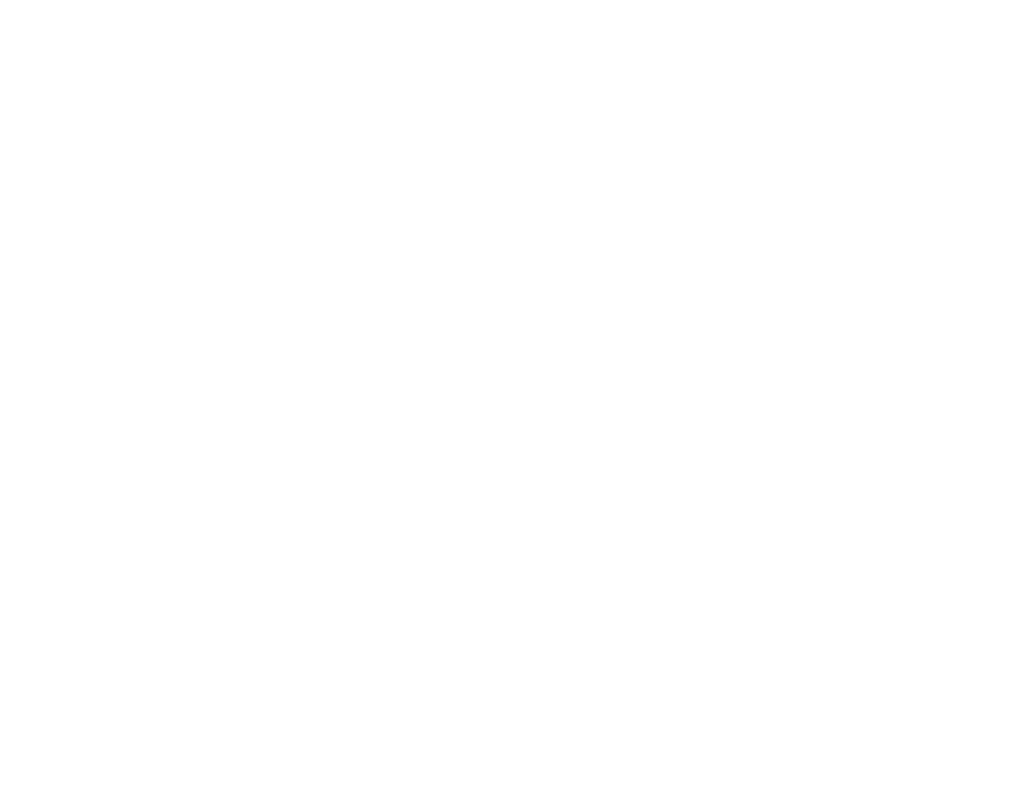
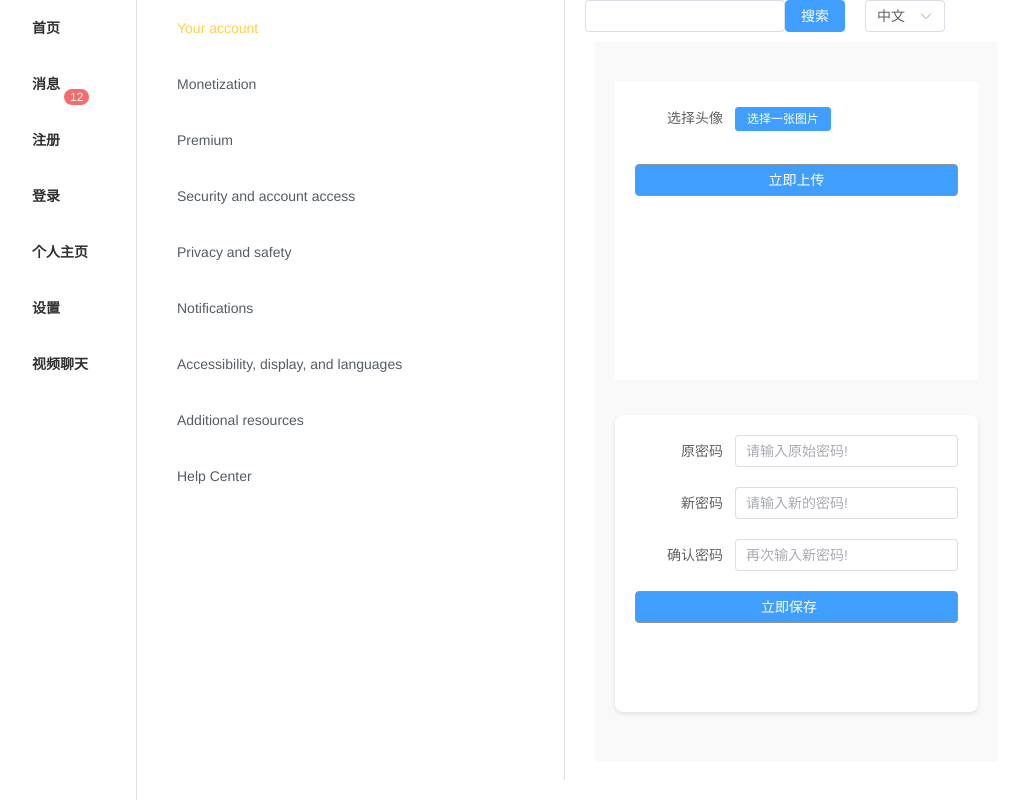
Before and after one commit to Decken033/community, a Vue app: page /settings in a window 1280 px wide. Before the commit this address had no page. Shown: the whole page, without its empty margins (183-1193 px from the left). Built offline with nearby package versions, Linux system fonts and the light colour scheme.

Commit message:
修改settings

```diff
--- /dev/null
+++ b/src/css/views/Settings.css
@@ -0,0 +1,231 @@
+
+.topsidebar {
+    width: 80%;
+    height: auto;
+}
+
+.el-header {
+    background-color: #f0f0f0;
+}
+
+.el-container {
+    background-color: white;
+    width: 100%;
+    height: 100%;
+    overflow: hidden;
+}
+
+.search-bar {
+    height: 10%;
+    margin-right: auto;
+}
+
+.el-main {
+//background-color: rgb(244, 247, 236);
+    background-color: white;
+    padding-top: 0px;
+    width: 35%;
+    height: 100%;
+//transform: translateX(-30%)；
+}
+
+.el-main::-webkit-scrollbar {
+    display: none; /* 对 Chrome, Safari 有效 */
+}
+
+.el-menu {
+    width: 40%;
+    margin-left: auto; /* 自动推到右侧 */
+}
+
+.el-menu-item:hover {
+    background-color: white;
+}
+
+.leftsidebar {
+    display: flex;
+    width: 25%;
+    height: 100%;
+//transform: translateX(10%);
+}
+
+.rightsidebar {
+    display: flex;
+    width: 40%;
+    height: 100%;
+    min-height: 900vh;
+    overflow: hidden;
+}
+
+.el-menu-demo {
+    display: flex;
+//justify-content: space-between;
+//align-items: center;
+    flex-direction: column;
+    width: 30%;
+    margin: 0;
+    padding: 0;
+    transform: translateX(0);
+}
+
+.el-tabs {
+    width: 300px;
+    max-width: 100%;
+
+    margin-top: auto;
+    margin-bottom: auto;
+
+    padding-top: 0;
+    padding: 0px;
+    height: auto;
+}
+
+
+.post-item {
+    display: flex;
+    align-items: center;
+    margin-bottom: 20px;
+}
+
+.post-content {
+    margin-left: 10px;
+}
+
+.post-title {
+    font-weight: bold;
+    font-size: 1.2em;
+}
+
+.post-meta {
+    display: flex;
+    justify-content: space-between;
+    margin-top: 5px;
+}
+
+.post-stats {
+    display: flex;
+    gap: 10px;
+}
+
+.float-right {
+    float: right;
+}
+
+.redirection:hover {
+    background: white;
+}
+
+.tabs{
+    background: white;
+}
+
+.page{
+    background: white;
+}
+
+.selectbar{
+    margin-left: 20px;
+    width: 80px;
+}
+
+.main-container {
+    margin: 10px;
+    padding: 20px;
+    background-color: #f9f9f9;
+    flex-direction: column;
+    width: 100%;
+    height: 100%;
+}
+
+.main-container h6 {
+    font-size: 18px;
+    margin-bottom: 20px;
+    color: #409eff;
+}
+
+.main-form1{
+    background-color: #fff;
+    padding: 20px;
+    /*border-radius: 8px;*/
+    /*box-shadow: 0 2px 4px rgba(0, 0, 0, 0.1);*/
+    /*margin-bottom: 30px;*/
+    width: 100%;
+    height: 50%;
+    margin-top: 20px;
+    display: block;
+
+}
+
+.main-form3 {
+    background-color: #fff;
+    padding: 20px;
+    border-radius: 8px;
+    box-shadow: 0 2px 4px rgba(0, 0, 0, 0.1);
+    margin-bottom: 30px;
+    witdth: 100%;
+    height: 50%;
+    display: block;
+    margin-top: 35px;
+}
+
+.main-form1 .el-form-item__label,
+.main-form2 .el-form-item__label,
+.main-form3 .el-form-item__label {
+    color: #333;
+    font-weight: bold;
+}
+
+.main-form1 .el-button,
+.main-form2 .el-button,
+.main-form3 .el-button {
+    width: 100%;
+    background-color: #409eff;
+    color: white;
+}
+
+.main-form1 .el-button:hover,
+.main-form2 .el-button:hover,
+.main-form3 .el-button:hover {
+    background-color: #66b1ff;
+}
+
+.upload-demo .el-upload {
+    display: block;
+    width: 100%;
+    text-align: center;
+    margin-bottom: 20px;
+}
+
+.upload-demo .el-button {
+    margin: 0 auto;
+}
+
+.el-input {
+    width: 100%;
+}
+
+.el-form-item {
+    margin-bottom: 20px;
+}
+
+.el-menu-vertical-demo{
+    width: 100%;
+    height: 100%;
+    text-align: left;
+    color: white;
+}
+
+.account-menu{
+    width: 100%;
+    height: 100%;
+    text-align: left;
+    color: white;
+}
+
+.el-sub-menu{
+    width: 100%;
+    height: 100%;
+    text-align: left;
+    color: white;
+    magin-top: 40px;
+}
--- a/src/router/index.ts
+++ b/src/router/index.ts
@@ -55,6 +55,11 @@
       name:'search',
       component: () => import('@/views/search/Search.vue')
     },
+    {
+      path:'/settings',
+      name:'settings',
+        component: () => import('@/views/settings/Settings.vue')
+    }
   ]
 });
 
--- a/src/views/settings/Settings.vue
+++ b/src/views/settings/Settings.vue
@@ -1,231 +1,265 @@
+<script setup lang="ts">
+import {
+  searchQuery,
+  orderMode,
+  page,
+  paginatedItems,
+  handlePageChange,
+  handleTabClick,
+  search,
+} from '@/js/global.ts';
+
+import {ref} from 'vue';
+import {useCommonTranslations} from '@/lang/i18nhelper';
+import {useI18n} from 'vue-i18n';
+import postbox from "@/views/PostBox/Postbox.vue"
+import { ElIcon, ElButton, ElMenu, ElMenuItem, ElContainer, ElHeader, ElMain } from 'element-plus'
+import { User, Key, Download, Close } from '@element-plus/icons-vue'
+
+const translations = useCommonTranslations();
+const {t, locale} = useI18n({useScope: "global"});
+const selectedLanguage = ref('zh')
+const changeLanguage = () => {
+  locale.value = selectedLanguage.value
+}
+
+//main
+const activeIndex = ref('1');
+const searchQuery = ref('');
+const password = ref({
+  oldPassword: '',
+  newPassword: '',
+  confirmPassword: ''
+});
+
+const goToPage = (path) => {
+  window.location.href = path;
+};
+
+const search = () => {
+  console.log(`Searching for: ${searchQuery.value}`);
+  // Add search logic here
+};
+
+const uploadLocal = () => {
+  ElMessage.success('头像已上传至本地');
+};
+
+const uploadQiniu = () => {
+  ElMessage.success('头像已上传至七牛云');
+};
+
+const changePassword = () => {
+  if (password.value.newPassword !== password.value.confirmPassword) {
+    ElMessage.error('两次输入的密码不一致!');
+    return;
+  }
+  ElMessage.success('密码已修改');
+};
+
+const handlePreview = (file) => {
+  console.log(file);
+};
+
+const handleRemove = (file) => {
+  console.log(file);
+};
+
+const beforeAvatarUpload = (file) => {
+  const isJPG = file.type === 'image/jpeg';
+  const isLt2M = file.size / 1024 / 1024 < 2;
+
+  if (!isJPG) {
+    ElMessage.error('上传头像图片只能是 JPG 格式!');
+  }
+  if (!isLt2M) {
+    ElMessage.error('上传头像图片大小不能超过 2MB!');
+  }
+  return isJPG && isLt2M;
+};
+
+const uploadData = {
+  token: 'your-upload-token',
+  key: 'your-file-key'
+};
+
+// account-menu
+const showAccountInfo = () => {
+  console.log('Account info clicked')
+}
+
+const downloadData = () => {
+  console.log('Download data clicked')
+}
+
+const deactivateAccount = () => {
+  console.log('Deactivate account clicked')
+}
+
+
+</script>
+
 <template>
   <el-container>
-      <!-- 头部 -->
-      <el-header>
-        <el-menu class="el-menu-demo" mode="horizontal">
+    <el-aside class="leftsidebar">
+      <el-menu type="flex">
         <!-- 首页 -->
         <el-menu-item index="1">
-            <router-link to="/">{{ translations.home }}</router-link>
+          <!--         <router-link to="/">{{ translations.home }}</router-link>-->
+          <a href="/" class="redirection" style="font-weight: bold">{{ translations.home }}</a>
         </el-menu-item>
 
         <!-- 消息 -->
         <el-menu-item index="2">
-            <router-link to="/letter">{{ translations.news }}</router-link>
-            <el-badge :value="12" class="item" />
+          <!--         <router-link to="/letter">{{ translations.news }}</router-link>-->
+          <a href="/letter" class="redirection" style="font-weight: bold">{{ translations.news }}</a>
+          <el-badge :value="12" class="item"/>
+        </el-menu-item>
+
+        <!-- 注册 -->
+        <el-menu-item index="3">
+          <!--         <router-link to="/register">{{ translations.register }}</router-link>-->
+          <a href="/register" class="redirection" style="font-weight: bold">{{ translations.register }}</a>
+        </el-menu-item>
+
+        <!-- 登录 -->
+        <el-menu-item index="4">
+          <!--         <router-link to="/login">{{ translations.login }}</router-link>-->
+          <a href="/login" class="redirection" style="font-weight: bold">{{ translations.login }}</a>
         </el-menu-item>
 
         <!-- 个人主页 -->
         <el-menu-item index="5">
-            <router-link to="/profile">{{ translations.profile }}</router-link>
+          <!--         <router-link to="/profile">{{ translations.profile }}</router-link>-->
+          <a href="/profile" class="redirection" style="font-weight: bold">{{ translations.profile }}</a>
+        </el-menu-item>
+
+        <!-- 账号设置 -->
+        <el-menu-item index="6">
+          <!--         <router-link to="/settings">{{ translations.settings }}</router-link>-->
+          <a href="/settings" class="redirection" style="font-weight: bold">{{ translations.settings }}</a>
         </el-menu-item>
 
         <!-- 视频聊天 -->
         <el-menu-item index="7">
-            <router-link to="/settings">视频聊天</router-link>
+          <!--         <router-link to="/settings">视频聊天</router-link>-->
+          <a href="/" class="redirection" style="font-weight: bold">视频聊天</a>
         </el-menu-item>
 
-          <!-- 发布按钮 -->
-          <el-menu-item index="9">
-            <el-button type="primary" class="float-right" @click="openPublishModal">
-              {{ translations.publish }}
-            </el-button>
-          </el-menu-item>
+      </el-menu>
 
-          <!-- 语言选择 -->
-          <el-menu-item index="10">
-            <el-select v-model="selectedLanguage" @change="changeLanguage" placeholder="Select Language">
+    </el-aside>
+
+    <!-- 内容 -->
+    <el-main>
+
+
+      <el-menu
+          default-active="1"
+          class="el-menu-vertical-demo"
+          background-color="#fff"
+          text-color="#545c64"
+          active-text-color="#ffd04b">
+        <el-menu-item index="1">Your account</el-menu-item>
+        <el-menu-item index="2">Monetization</el-menu-item>
+        <el-menu-item index="3">Premium</el-menu-item>
+        <el-menu-item index="4">Security and account access</el-menu-item>
+        <el-menu-item index="5">Privacy and safety</el-menu-item>
+        <el-menu-item index="6">Notifications</el-menu-item>
+        <el-menu-item index="7">Accessibility, display, and languages</el-menu-item>
+        <el-menu-item index="8">Additional resources</el-menu-item>
+        <el-menu-item index="9">Help Center</el-menu-item>
+      </el-menu>
+
+    </el-main>
+
+
+    <el-aside class="rightsidebar">
+      <div class="search-bar">
+        <el-input v-model="searchQuery" @keyup.enter="search" style="width: 200px;"/>
+        <el-button @click="search" type="primary">{{ translations.search }}</el-button>
+        <!--      <p>当前搜索关键字: {{ searchQuery }}</p> 应该改为placeholder-->
+
+        <el-select v-model="selectedLanguage" @change="changeLanguage" placeholder="Select Language" class="selectbar">
           <el-option label="English" value="en"></el-option>
           <el-option label="中文" value="zh"></el-option>
           <el-option label="Español" value="sp"></el-option>
         </el-select>
-          </el-menu-item>
-        </el-menu>
-      </el-header>
 
-      <!-- 内容 -->
-      <el-main>
-        <el-container class="p-5 mt-3 mb-3">
+
+<!--        <el-menu class="account-menu">-->
+<!--          <el-menu-item>-->
+<!--            <el-icon><el-icon-user /></el-icon>-->
+<!--            <span>Account information</span>-->
+<!--            <el-button type="text" @click="showAccountInfo">See your account information like your phone number and email address.</el-button>-->
+<!--          </el-menu-item>-->
+<!--          <el-menu-item>-->
+<!--            <el-icon><el-icon-key /></el-icon>-->
+<!--            <span>Change your password</span>-->
+<!--            <el-button type="text" @click="changePassword">Change your password at any time.</el-button>-->
+<!--          </el-menu-item>-->
+<!--          <el-menu-item>-->
+<!--            <el-icon><el-icon-download /></el-icon>-->
+<!--            <span>Download an archive of your data</span>-->
+<!--            <el-button type="text" @click="downloadData">Get insights into the type of information stored for your account.</el-button>-->
+<!--          </el-menu-item>-->
+<!--          <el-menu-item>-->
+<!--            <el-icon><el-icon-close /></el-icon>-->
+<!--            <span>Deactivate your account</span>-->
+<!--            <el-button type="text" @click="deactivateAccount">Find out how you can deactivate your account.</el-button>-->
+<!--          </el-menu-item>-->
+<!--        </el-menu>-->
+
+
+
+              <el-container class="main-container">
                 <!-- 上传头像 -->
-          <el-card>
-            <h6 class="text-left text-info border-bottom pb-2">上传头像</h6>
+        <!--        <h6 class="text-left text-info border-bottom pb-2">上传头像</h6>-->
+
                 <!-- 上传到本地 -->
-            <el-form :model="formData" ref="uploadForm" @submit.prevent="submitLocalForm">
-              <el-form-item label="选择头像" prop="headerImage">
+                <el-form class="main-form1" @submit.prevent="uploadLocal">
+                  <el-form-item label="选择头像" label-width="100px">
                     <el-upload
                         class="upload-demo"
-                  action=""
-                  :http-request="handleLocalUpload"
-                  :on-success="handleUploadSuccess"
-                  :on-error="handleUploadError"
-                  accept="image/*"
-                  :file-list="fileList"
+                        action="/user/upload"
+                        :on-preview="handlePreview"
+                        :on-remove="handleRemove"
+                        :before-upload="beforeAvatarUpload"
                     >
-                  <el-button slot="trigger" size="small" type="primary">选取文件</el-button>
-                  <div slot="tip" class="el-upload__tip">只能上传jpg/png文件，且不超过500kb</div>
+                      <el-button size="small" type="primary">选择一张图片</el-button>
                     </el-upload>
                   </el-form-item>
                   <el-form-item>
-                <el-button type="primary" native-type="submit">立即上传</el-button>
+                    <el-button type="info" native-type="submit">立即上传</el-button>
                   </el-form-item>
                 </el-form>
 
+
                 <!-- 修改密码 -->
-            <h6 class="text-left text-info border-bottom pb-2 mt-5">修改密码</h6>
-            <el-form :model="passwordData" ref="passwordForm" @submit.prevent="submitPasswordForm">
-              <el-form-item label="原密码" prop="oldPassword">
-                <el-input
-                  type="password"
-                  v-model="passwordData.oldPassword"
-                  placeholder="请输入原始密码!"
-                ></el-input>
+
+                <el-form class="main-form3" @submit.prevent="changePassword">
+                  <el-form-item label="原密码" label-width="100px">
+                    <el-input v-model="password.oldPassword" type="password" placeholder="请输入原始密码!" required></el-input>
                   </el-form-item>
-              <el-form-item label="新密码" prop="newPassword">
-                <el-input
-                  type="password"
-                  v-model="passwordData.newPassword"
-                  placeholder="请输入新的密码!"
-                ></el-input>
+                  <el-form-item label="新密码" label-width="100px">
+                    <el-input v-model="password.newPassword" type="password" placeholder="请输入新的密码!" required></el-input>
                   </el-form-item>
-              <el-form-item label="确认密码" prop="confirmPassword">
-                <el-input
-                  type="password"
-                  v-model="passwordData.confirmPassword"
-                  placeholder="再次输入新密码!"
-                ></el-input>
+                  <el-form-item label="确认密码" label-width="100px">
+                    <el-input v-model="password.confirmPassword" type="password" placeholder="再次输入新密码!" required></el-input>
                   </el-form-item>
                   <el-form-item>
-                <el-button type="primary" native-type="submit">立即保存</el-button>
+                    <el-button type="info" class="el-sub-menu" native-type="submit">立即保存</el-button>
                   </el-form-item>
                 </el-form>
-          </el-card>
               </el-container>
-      </el-main>
+
+      </div>
+
+
+    </el-aside>
   </el-container>
 </template>
 
-<script>
-import { ref, reactive } from 'vue';
-import { ElMessage } from 'element-plus';
-import { useRoute } from 'vue-router';
-import axios from 'axios';
-import { useCommonTranslations } from '@/lang/i18nhelper';
-import { useI18n } from 'vue-i18n';
-
-
-export default {
-    setup() {
-        const activeIndex = ref('1');
-
-        const formData = reactive({
-            headerImage: '',
-        });
-
-        const fileList = ref([]);
-
-        const handleSelect = (key) => {
-            console.log(`Selected: ${key}`);
-        };
-
-        const handleLocalUpload = (file) => {
-            // Handle file upload logic
-            console.log(file);
-        };
-
-        const handleUploadSuccess = (response, file) => {
-            ElMessage.success('上传成功');
-            console.log(response, file);
-        };
-
-        const handleUploadError = (err) => {
-            ElMessage.error('上传失败');
-            console.log(err);
-        };
-
-        const submitLocalForm = () => {
-            console.log('Submitting local form');
-        };
-
-        const passwordData = reactive({
-            oldPassword: '',
-            newPassword: '',
-            confirmPassword: '',
-        });
-
-        const submitPasswordForm = () => {
-            console.log('Submitting password form');
-            if (passwordData.newPassword !== passwordData.confirmPassword) {
-                ElMessage.error('两次输入的密码不一致!');
-                return;
-            }
-            // Add form submission logic here
-        };
-
-        const translations = useCommonTranslations();
-
-		const { t, locale } = useI18n({ useScope: "global" });
-		const selectedLanguage = ref('zh');
-		const changeLanguage = () => {
-			locale.value = selectedLanguage.value;
-		};
-
-		const searchQuery = ref('');
-		const search = () => {
-			console.log('Search query:', searchQuery.value);
-		};
-
-        return {
-            activeIndex,
-            formData,
-            fileList,
-            passwordData,
-            handleSelect,
-            handleLocalUpload,
-            handleUploadSuccess,
-            handleUploadError,
-            submitLocalForm,
-            submitPasswordForm,
-            translations,
-            t,
-            locale,
-            selectedLanguage,
-            changeLanguage,
-            searchQuery,
-            search,
-
-        };
-    },
-};
-</script>
-
-<style >
-.el-header {
-  background-color: #f0f0f0;
-}
-
-.el-container {
-  background-color: rgb(237, 247, 236);
-}
-
-.el-main {
-  background-color: rgb(244, 247, 236);
-  padding-top: 0px;
-}
-
-
-.el-menu-demo {
-  /* display: flex; */
-  justify-content: space-between;
-  align-items: center;
-  /* width: 100%; */
-}
-
-.el-tabs {
-  width: 300px;
-  max-width: 100%;
-  margin-top: auto;
-  margin-bottom: auto;
-  padding-top: 0;
-  padding: 0px;
-  height: auto;
-}
+<style scoped>
+@import "@/css/views/Settings.css";
 </style>
```
Lines whose indentation alone changed are shown as unchanged.
